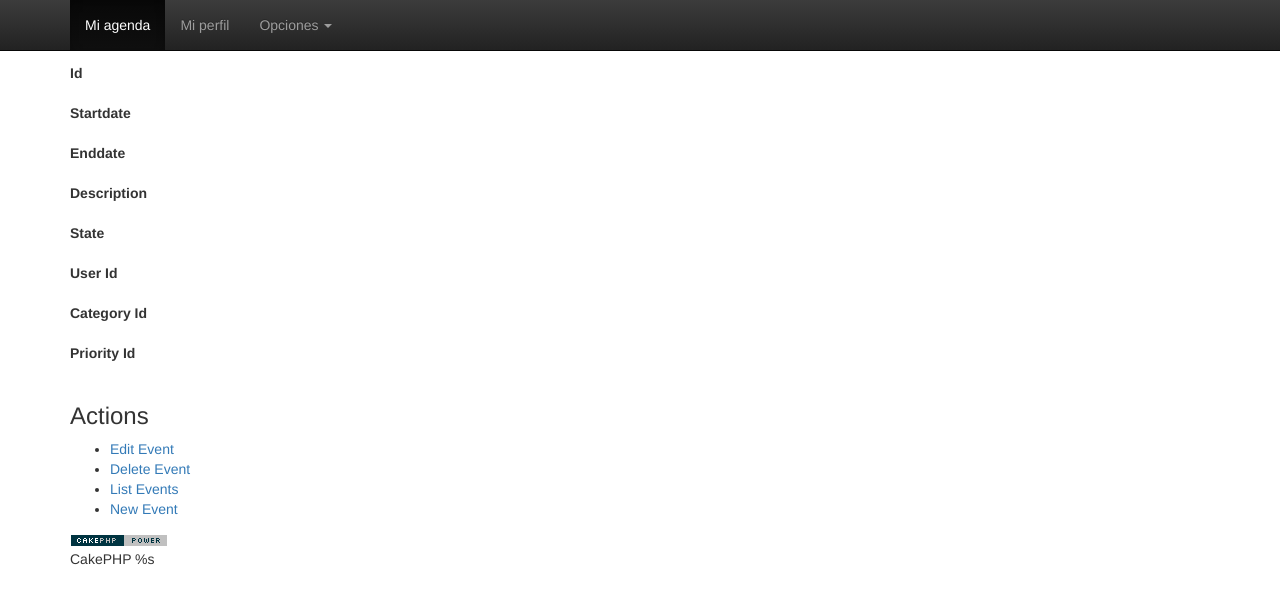
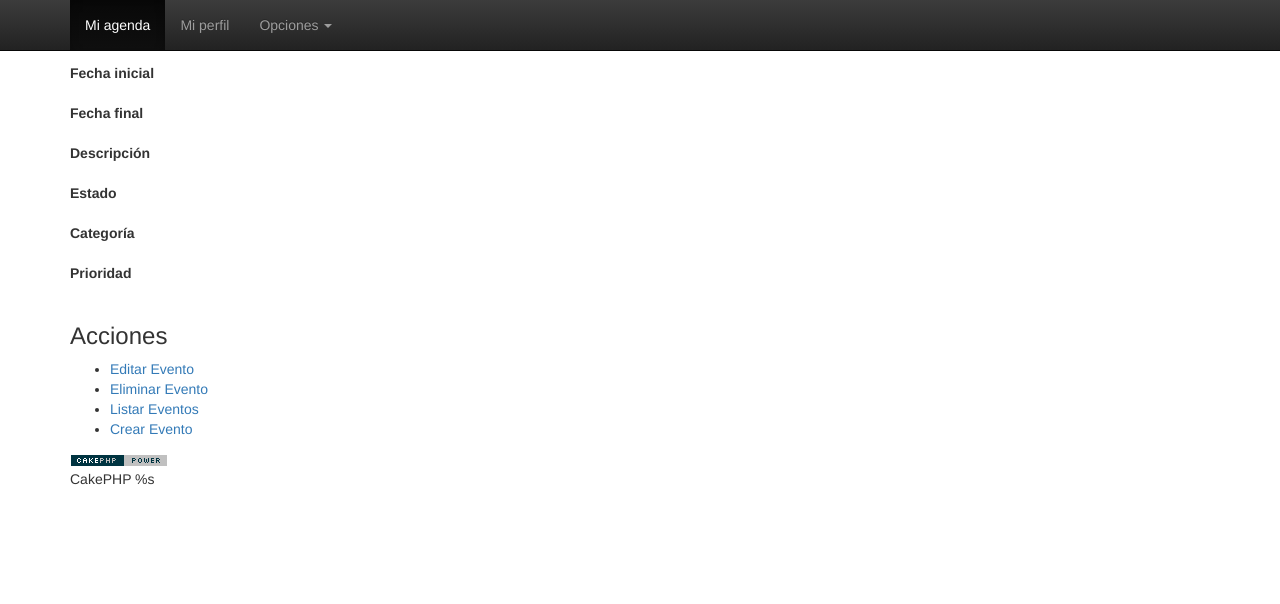
Before and after one commit to ivalvarad/Agenda, a CakePHP app: the page made by app/View/Events/view.ctp in a window 1280 px wide. Shown: the top 604 px of the page. Run offline with PHP 8.4 and a stand-in for CakePHP, Linux system fonts and the light colour scheme; the template is opened without the code that fills it, so the values that code supplies are empty; some libraries are stand-ins or nearby versions.

Commit message:
Creo que Eventos está bien ya, falta estilo.

```diff
--- a/app/Controller/EventsController.php
+++ b/app/Controller/EventsController.php
@@ -38,6 +38,9 @@
  * @return void
  */
 	public function view($id = null) {
+		$this->set('usuario', $this->User->findByUsername($_SESSION['usernm']));
+		$this->set('priorities', $this->Priority->find('list'));
+		$this->set('categories', $this->Category->find('list'));
 		if (!$this->Event->exists($id)) {
 			throw new NotFoundException(__('Invalid event'));
 		}
@@ -73,6 +76,9 @@
  * @return void
  */
 	public function edit($id = null) {
+		$this->set('usuario', $this->User->findByUsername($_SESSION['usernm']));
+		$this->set('priorities', $this->Priority->find('list'));
+		$this->set('categories', $this->Category->find('list'));
 		if (!$this->Event->exists($id)) {
 			throw new NotFoundException(__('Invalid event'));
 		}
--- a/app/View/Events/view.ctp
+++ b/app/View/Events/view.ctp
@@ -1,54 +1,44 @@
 <div class="events view">
-<h2><?php echo __('Event'); ?></h2>
+<h2><?php echo __('Evento'); ?></h2>
 	<dl>
-		<dt><?php echo __('Id'); ?></dt>
-		<dd>
-			<?php echo h($event['Event']['id']); ?>
-			&nbsp;
-		</dd>
-		<dt><?php echo __('Startdate'); ?></dt>
+		<dt><?php echo __('Fecha inicial'); ?></dt>
 		<dd>
 			<?php echo h($event['Event']['startdate']); ?>
 			&nbsp;
 		</dd>
-		<dt><?php echo __('Enddate'); ?></dt>
+		<dt><?php echo __('Fecha final'); ?></dt>
 		<dd>
 			<?php echo h($event['Event']['enddate']); ?>
 			&nbsp;
 		</dd>
-		<dt><?php echo __('Description'); ?></dt>
+		<dt><?php echo __('Descripción'); ?></dt>
 		<dd>
 			<?php echo h($event['Event']['description']); ?>
 			&nbsp;
 		</dd>
-		<dt><?php echo __('State'); ?></dt>
+		<dt><?php echo __('Estado'); ?></dt>
 		<dd>
 			<?php echo h($event['Event']['state']); ?>
 			&nbsp;
 		</dd>
-		<dt><?php echo __('User Id'); ?></dt>
+		<dt><?php echo __('Categoría'); ?></dt>
 		<dd>
-			<?php echo h($event['Event']['user_id']); ?>
+			<?php echo h($event['Category']['name']); ?>
 			&nbsp;
 		</dd>
-		<dt><?php echo __('Category Id'); ?></dt>
+		<dt><?php echo __('Prioridad'); ?></dt>
 		<dd>
-			<?php echo h($event['Event']['category_id']); ?>
-			&nbsp;
-		</dd>
-		<dt><?php echo __('Priority Id'); ?></dt>
-		<dd>
-			<?php echo h($event['Event']['priority_id']); ?>
+			<?php echo h($event['Priority']['name']); ?>
 			&nbsp;
 		</dd>
 	</dl>
 </div>
 <div class="actions">
-	<h3><?php echo __('Actions'); ?></h3>
+	<h3><?php echo __('Acciones'); ?></h3>
 	<ul>
-		<li><?php echo $this->Html->link(__('Edit Event'), array('action' => 'edit', $event['Event']['id'])); ?> </li>
-		<li><?php echo $this->Form->postLink(__('Delete Event'), array('action' => 'delete', $event['Event']['id']), array('confirm' => __('Are you sure you want to delete # %s?', $event['Event']['id']))); ?> </li>
-		<li><?php echo $this->Html->link(__('List Events'), array('action' => 'index')); ?> </li>
-		<li><?php echo $this->Html->link(__('New Event'), array('action' => 'add')); ?> </li>
+		<li><?php echo $this->Html->link(__('Editar Evento'), array('action' => 'edit', $event['Event']['id'])); ?> </li>
+		<li><?php echo $this->Form->postLink(__('Eliminar Evento'), array('action' => 'delete', $event['Event']['id']), array('confirm' => __('Are you sure you want to delete # %s?', $event['Event']['id']))); ?> </li>
+		<li><?php echo $this->Html->link(__('Listar Eventos'), array('action' => 'index')); ?> </li>
+		<li><?php echo $this->Html->link(__('Crear Evento'), array('action' => 'add')); ?> </li>
 	</ul>
 </div>
```
Also changed, not shown: app/View/Events/add.ctp (+8 -8 lines), app/View/Events/edit.ctp (+14 -13 lines), app/View/Events/index.ctp (+20 -14 lines).
